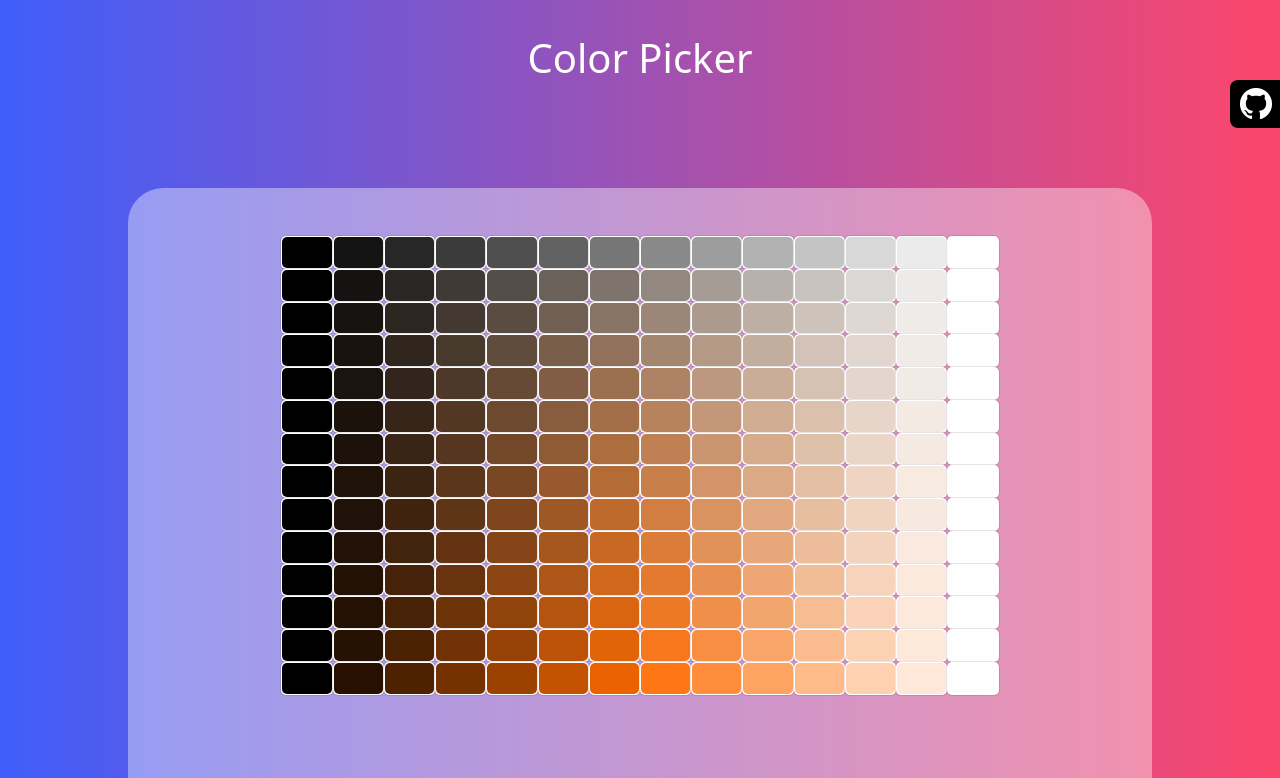
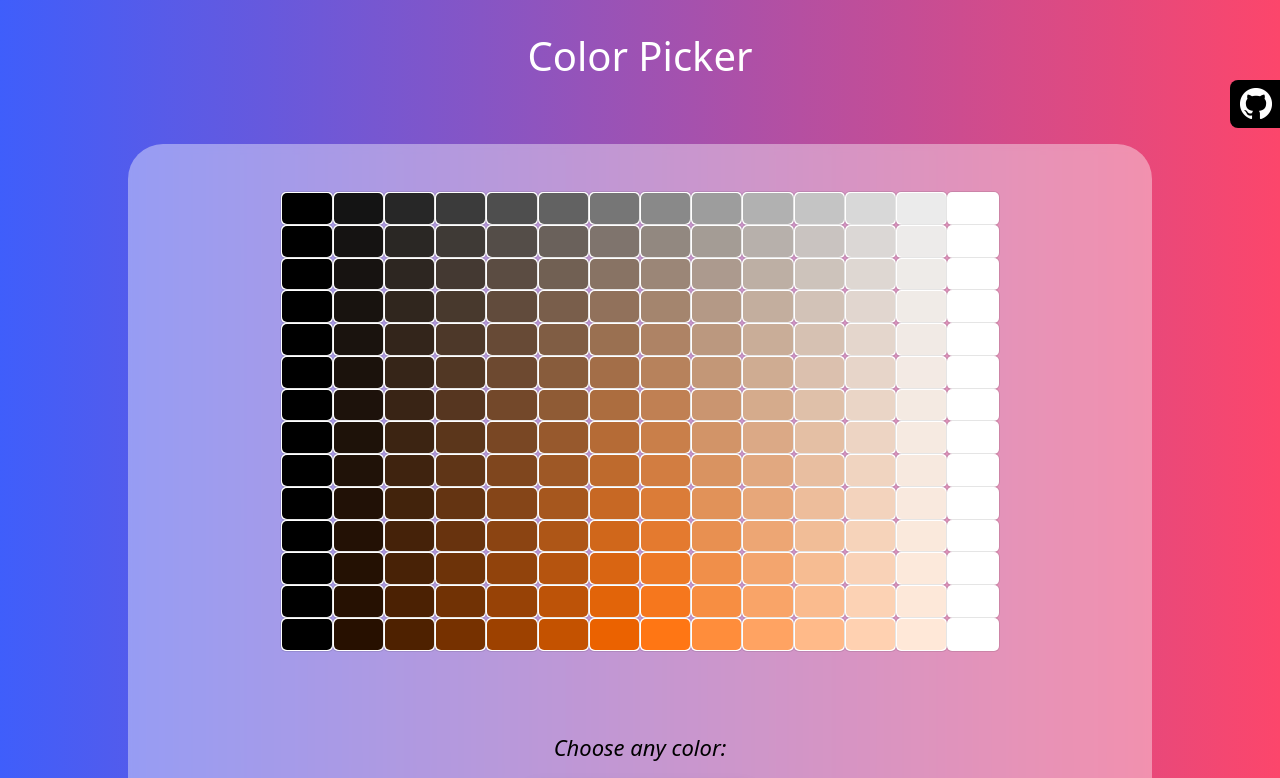
Before and after one commit to SscSPs/color, a React (Create React App) app: page / in a window 1280 px wide. Shown: the top 778 px of the page. Built offline with nearby package versions, Linux system fonts and the light colour scheme.

Commit message:
fixed extended body due to nav margin

```diff
--- a/src/App.css
+++ b/src/App.css
@@ -15,7 +15,7 @@
   flex-wrap: wrap;
   gap: 80px;
   padding: 6vh 1vw;
-  margin-top: 12vh;
+  margin-top: 7vh;
   border-radius: 35px;
   background: rgba(255, 255, 255, 0.4);
   backdrop-filter: blur(5px);
@@ -39,8 +39,7 @@
 
 .header {
   width: 100%;
-  height: 60px;
-  margin-top: 2rem;
+  padding-top: 2rem;
   display: flex;
   align-items: center;
   justify-content: center;
```
